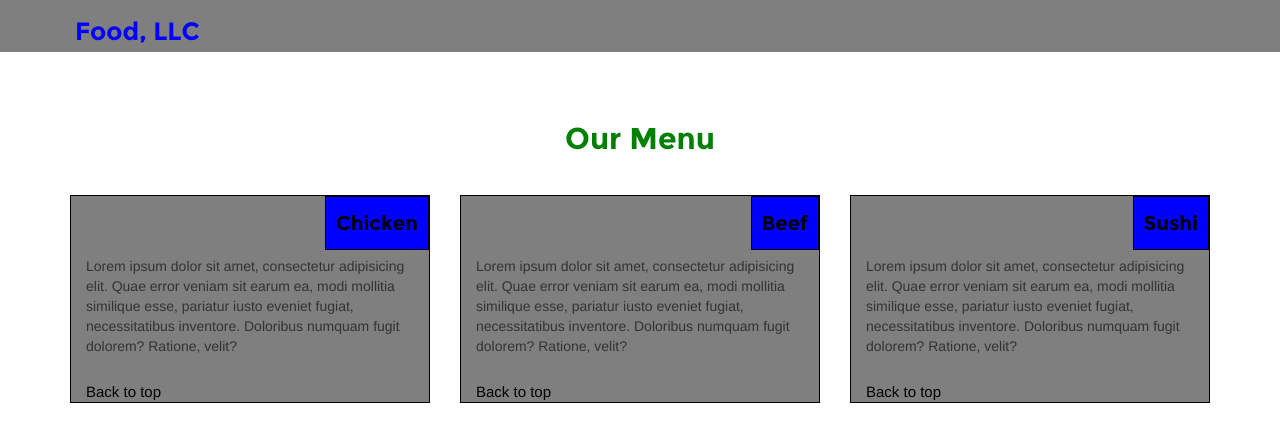
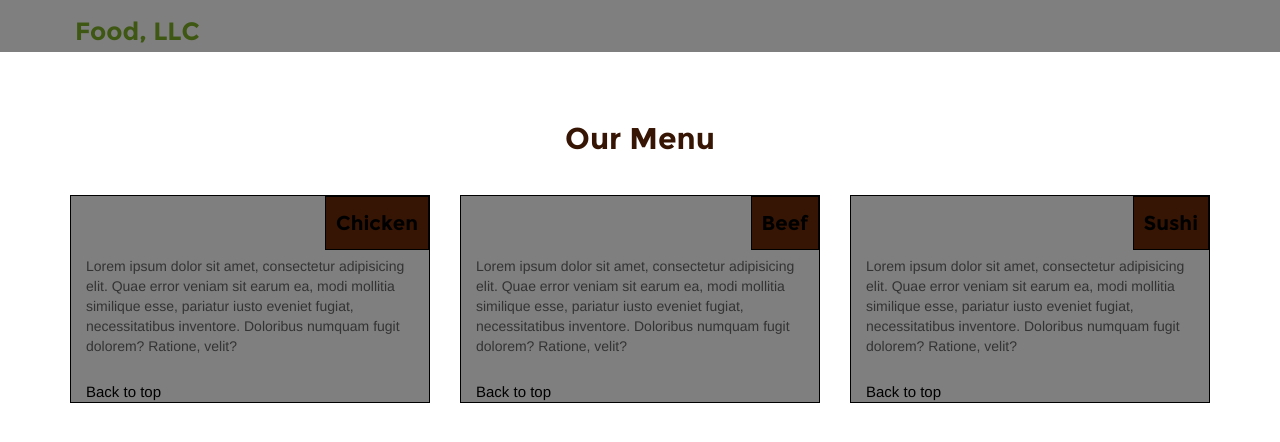
Before and after one commit to myinternship95/coursera-test, a plain HTML site: page module3-solution/index.html in a window 1280 px wide. Drawn offline with Linux system fonts and the light colour scheme; files whose address does not match are found by name.

Commit message:
change color

```diff
--- a/module2-solution/css/styles.css
+++ b/module2-solution/css/styles.css
@@ -12,7 +12,7 @@
 #wrapper > h1 {
 	font-family: 'Montserrat-Bold', Arial, sans-serif;
 	font-size: 30px;
-	color: green;
+	color: #3e5712;
 	text-align: center;
 	padding: 30px 0 30px;
 }
@@ -33,7 +33,7 @@
 	background: rgba(0,0,0,0.5);
 }
 .title {
-	background-color: blue;
+	background-color: #60892a;
 	border: 1px solid black;
 	position: absolute;
 	padding: 5px 10px;
--- a/module3-solution/css/styles.css
+++ b/module3-solution/css/styles.css
@@ -18,7 +18,7 @@
 .navbar-brand > a {
 	font-family: 'Montserrat-Bold', Arial, sans-serif;
 	font-size: 25px;
-	color: blue;
+	color: #3e5712;
 	text-decoration: none;
 }
 #main-container {
@@ -27,7 +27,7 @@
 .title-header h1{
 	font-family: 'Montserrat-Bold', Arial, sans-serif;
 	font-size: 30px;
-	color: green;
+	color: #371504;
 	text-align: center;
 	padding: 30px 0 30px;
 }
@@ -39,7 +39,7 @@
 	background: rgba(0,0,0,0.5);
 }
 .title {
-	background-color: blue;
+	background-color: #371504;
 	border: 1px solid black;
 	position: absolute;
 	padding: 5px 10px;
```
